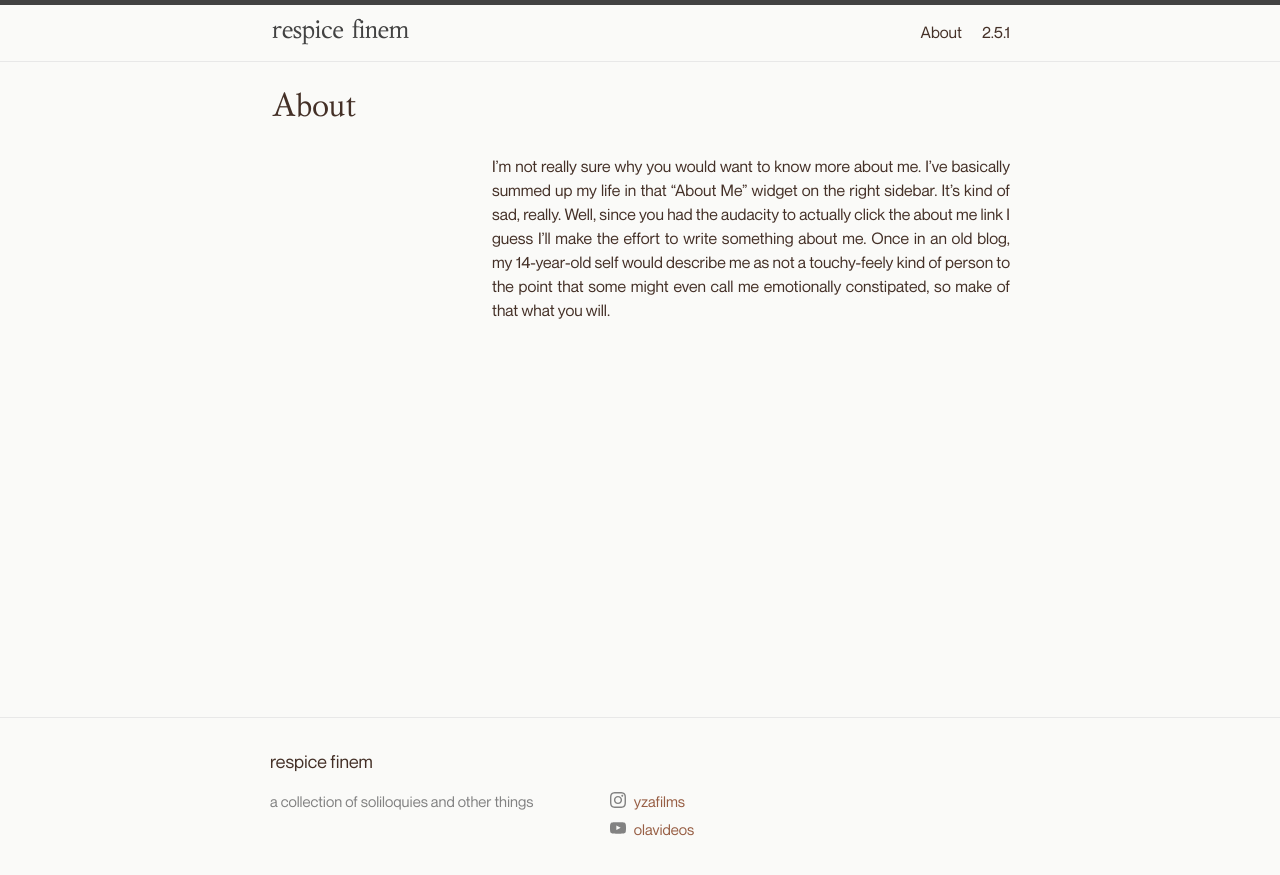
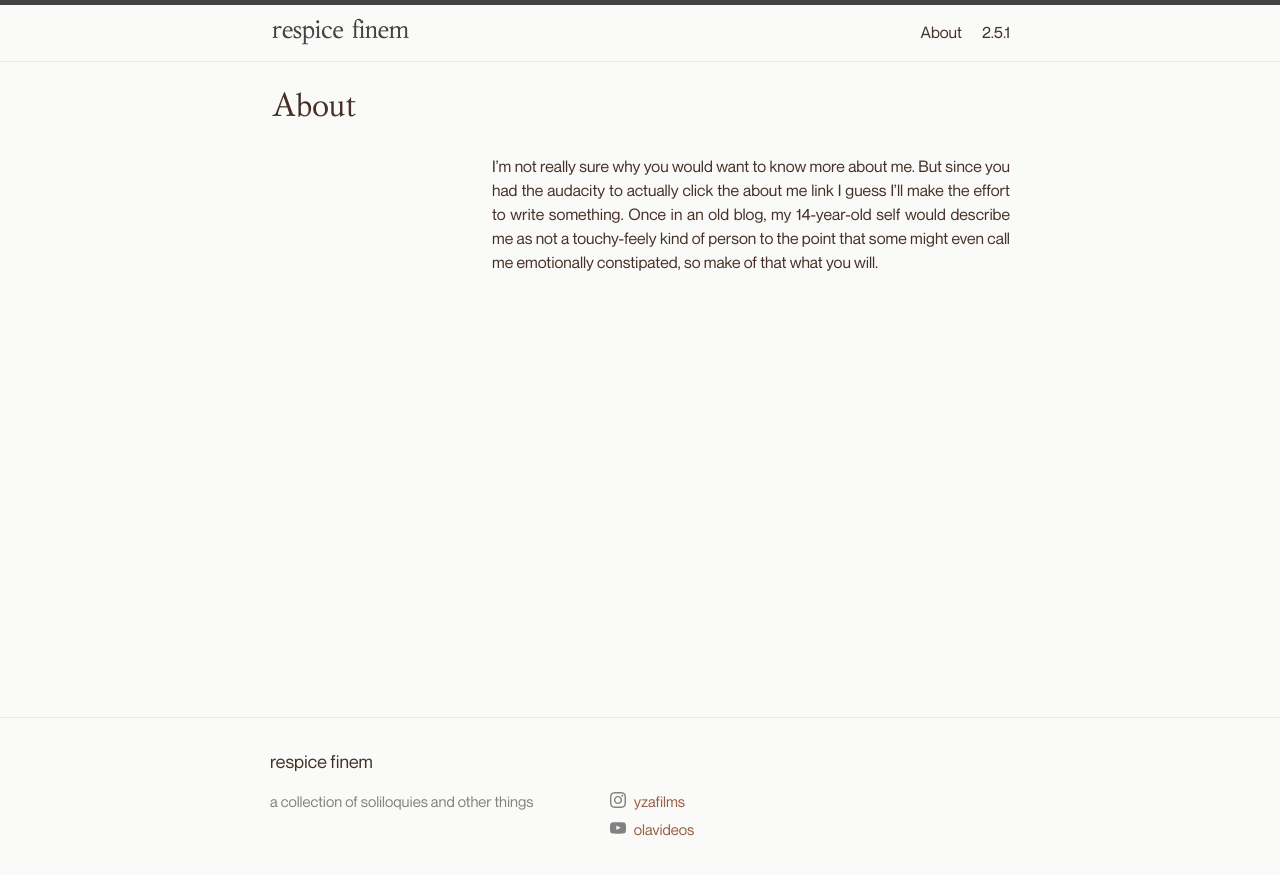
Before and after one commit to yzaolavides/respicefinem, a Jekyll site: the page built from about.md, in a window 1280 px wide. Shown: the top 875 px of the page. Built offline with Jekyll 4.4.1, drawn with Linux system fonts in a browser that asks for light colours.

Commit message:
rewrote about

```diff
--- a/about.md
+++ b/about.md
@@ -4,4 +4,4 @@ title: About
 permalink: /about/
 ---
 
-I'm not really sure why you would want to know more about me. I've basically summed up my life in that "About Me" widget on the right sidebar. It's kind of sad, really. Well, since you had the audacity to actually click the about me link I guess I'll make the effort to write something about me. Once in an old blog, my 14-year-old self would describe me as not a touchy-feely kind of person to the point that some might even call me emotionally constipated, so make of that what you will.
+I'm not really sure why you would want to know more about me. But since you had the audacity to actually click the about me link I guess I'll make the effort to write something. Once in an old blog, my 14-year-old self would describe me as not a touchy-feely kind of person to the point that some might even call me emotionally constipated, so make of that what you will.
```
